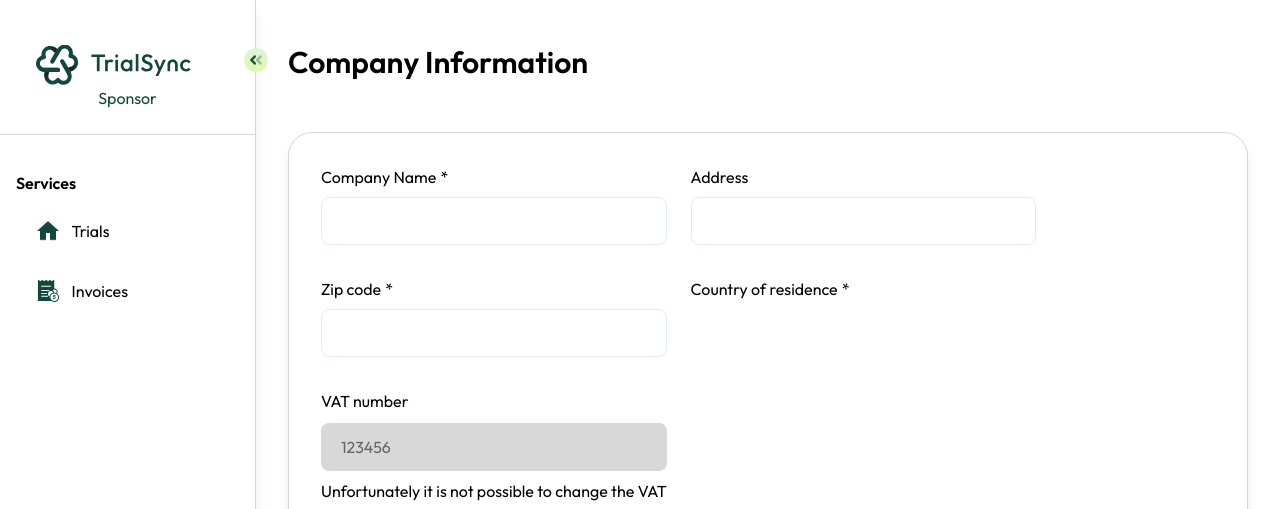
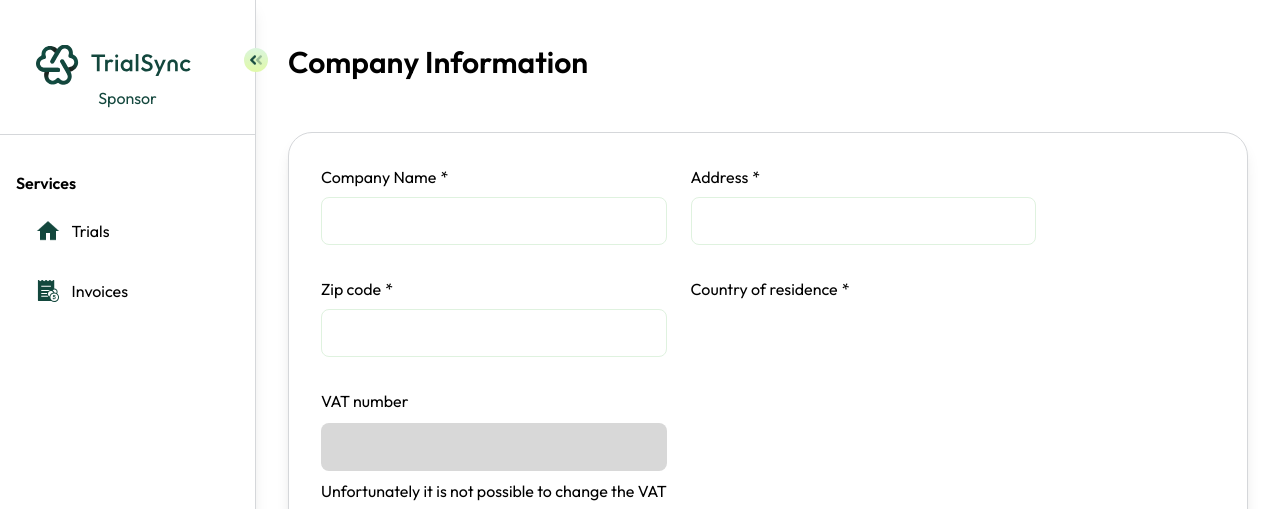
Before and after one commit to arash8877/next.js-full-stack-app, a Next.js app: page /company in a window 1280 px wide. Shown: the top 509 px of the page. Built offline with nearby package versions, Linux system fonts and the light colour scheme; no server answers.

Commit message:
fixed vatNumber and validation in company form

```diff
--- a/src/components/CompanyInfoForm.tsx
+++ b/src/components/CompanyInfoForm.tsx
@@ -15,7 +15,7 @@ interface UpdateSponsorProps {
   country: string
 }
 
-//------------------------------------ main function -----------------------------------
+//---------------------------------------- main function --------------------------------------
 const CompanyInfoForm = ({
   name,
   vatNumber,
@@ -26,7 +26,7 @@ const CompanyInfoForm = ({
   const { l } = useLanguageStore();
   const { jwtInfo } = useJWTUserInfo();
 
-  //---------------- update user ---------------
+  //---------------- update sponsor ---------------
   const updateSponsorData = async (data: UpdateSponsorProps) => {
     //function will be called in onSubmit
     try {
@@ -65,7 +65,6 @@ const CompanyInfoForm = ({
   };
 
   //----Yup validation ---------
-  // eslint-disable-next-line
   const formSchema = Yup.object({
     name: Yup.string()
       .required(
@@ -125,10 +124,10 @@ const CompanyInfoForm = ({
       console.log(data);
       updateSponsorData(data);
     },
-    //validationSchema: formSchema,
+    validationSchema: formSchema,
   });
 
-  //--------------------------Return---------------------------------
+  //-------------------------------- JSX -------------------------------------
   return (
     <form className="flex flex-col gap-6" onSubmit={formik.handleSubmit}>
       <div className="grid gap-7 md:gap-6 lg:w-4/5 md:grid-cols-2">
@@ -154,6 +153,7 @@ const CompanyInfoForm = ({
         <div className="flex flex-col gap-2">
           <label htmlFor="address">
             {l("settings.tab1.form.address.label") || "Address"}
+            <span className="ml-1">*</span>
           </label>
           <input
             name="address"
@@ -209,7 +209,7 @@ const CompanyInfoForm = ({
         <div className="">
           <p>{l("settings.tab4.email.header") || "VAT number"}</p>
           <div className="not_editable_div">
-            <p className="text-base text-dark-300">123456{vatNumber}</p>
+            <p className="text-base text-dark-300">{vatNumber}</p>
           </div>
           <p className="text-base font-normal">
             {l("settings.tab4.email.warning") ||
```
